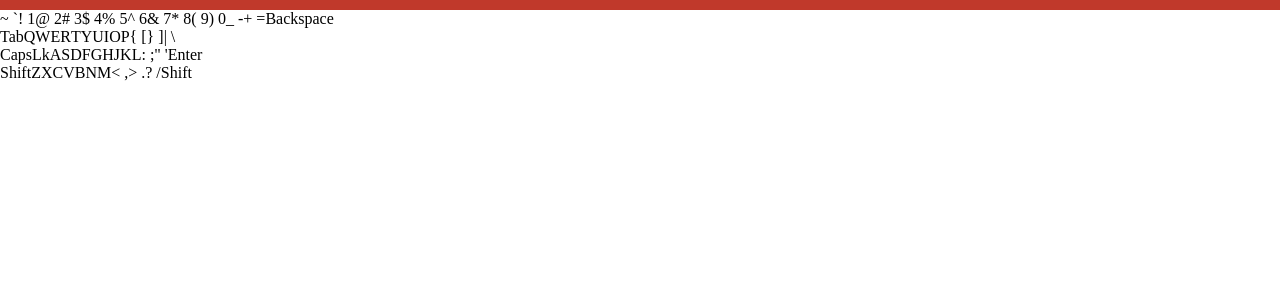
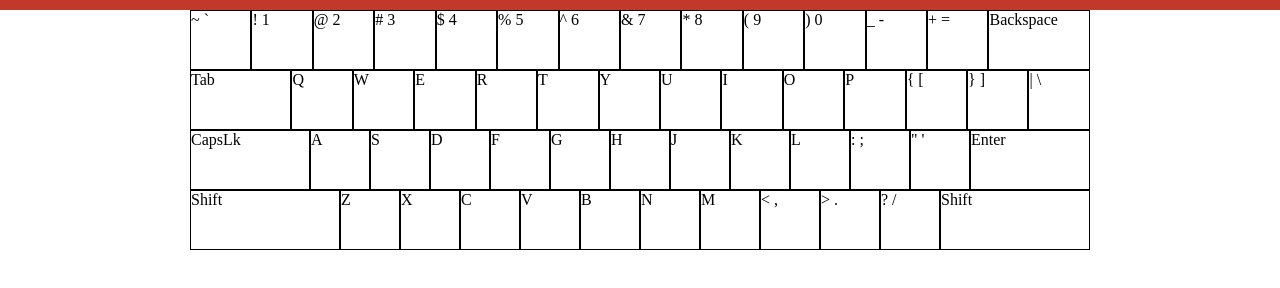
Before and after one commit to codingtheanarchy/abc-repository, a plain HTML site: page index.html in a window 1280 px wide. Shown: the part 50-338 px from the top of the page. Drawn offline with Linux system fonts and the light colour scheme.

Commit message:
Defined custom key width classes and the max width of the main container

```diff
--- a/style.css
+++ b/style.css
@@ -30,6 +30,30 @@ h1 span b:nth-child(3) {
  color: #ff008f
 }
 
-section {
+main {
+  max-width: 900px;
+  margin: 0 auto
+}
+
+main section {
   display: flex;
 }
+
+main section div {
+  flex-basis: 60px;
+  flex-grow: 1;
+  height: 60px;
+  border: 1px solid black
+}
+
+main .key-width1 {
+  flex-basis: 100px
+}
+
+main .key-width2 {
+  flex-basis: 120px
+}
+
+main .key-width3 {
+ flex-basis: 150px;
+}
```
